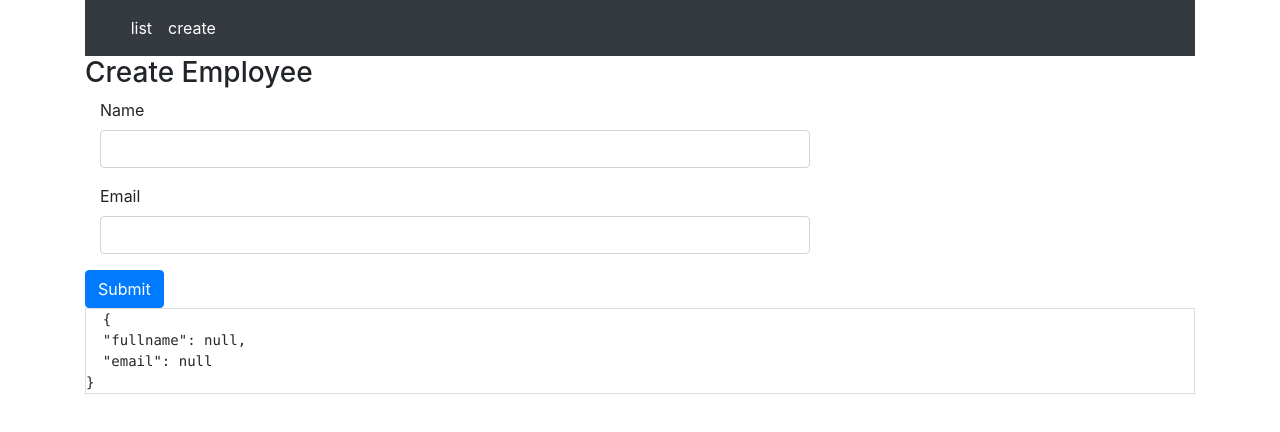
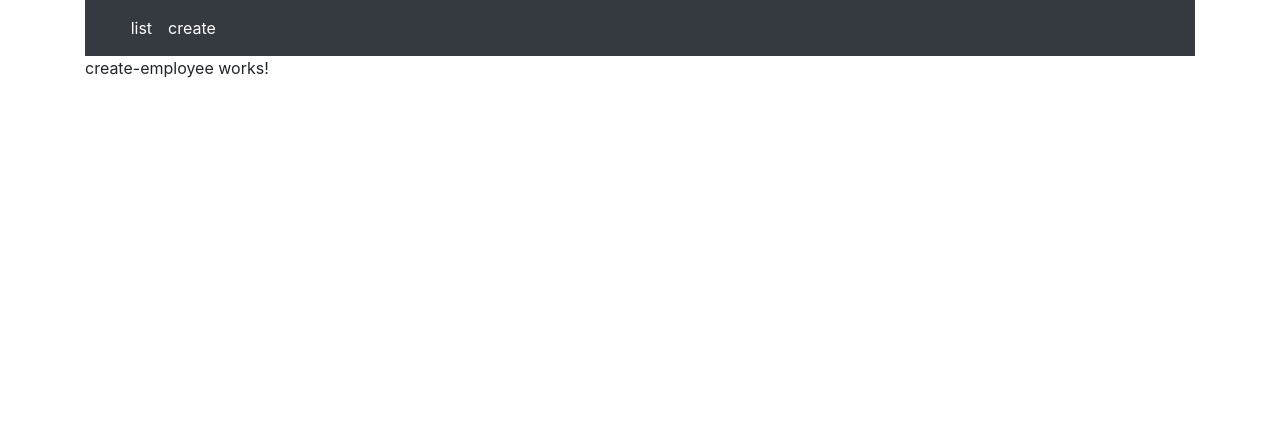
Before and after one commit to kprabhanew/Angular6, an Angular app: page /create in a window 1280 px wide. Shown: the top 432 px of the page. Built offline with nearby package versions, Linux system fonts and the light colour scheme.

Commit message:
Angular Reactive Form Beginers - Lession 4

```diff
--- a/src/app/app.module.ts
+++ b/src/app/app.module.ts
@@ -1,6 +1,5 @@
 import { BrowserModule } from '@angular/platform-browser';
 import { NgModule } from '@angular/core';
-import {ReactiveFormsModule} from '@angular/forms'
 
 import { AppRoutingModule } from './app-routing.module';
 import { AppComponent } from './app.component';
@@ -15,8 +14,7 @@ import { ListEmployeesComponent } from './employee/list-employees.component';
   ],
   imports: [
     BrowserModule,
-    AppRoutingModule,
-    ReactiveFormsModule
+    AppRoutingModule
   ],
   providers: [],
   bootstrap: [AppComponent]
--- a/src/app/employee/create-employee.component.html
+++ b/src/app/employee/create-employee.component.html
@@ -1,28 +1,3 @@
-<form class="form-horizontal" [formGroup]="employeeForm" (ngSubmit) = "onSubmit()">
-  <div class="panel panel-primary">
-    <div class="panel-heading">
-      <h3 class="panel-title">Create Employee</h3>
-    </div>
-    <div class="panel-body">
-      <div class="form-group">
-        <label class="col-sm-2 control-label" for="fullname">Name</label>
-        <div class="col-sm-8">
-          <input id="fullname" formControlName="fullname" type="text" class="form-control"/>
-        </div>
-      </div>
-      <div class="form-group">
-        <label class="col-sm-2 control-label" for="email">Email</label>
-        <div class="col-sm-8">
-          <input id="email" type="text" formControlName="email" class="form-control"/>
-        </div>
-      </div>
-    </div>
-    <div class="panel-footer">
-      <button type="submit" class="btn btn-primary">Submit</button>
-    </div>
-
-  </div>
-</form>
-<pre style="border:1px solid #dedede">
-  {{this.employeeForm.value | json}}
-</pre>
+<p>
+  create-employee works!
+</p>
--- a/src/app/employee/create-employee.component.ts
+++ b/src/app/employee/create-employee.component.ts
@@ -1,5 +1,4 @@
 import { Component, OnInit } from '@angular/core';
-import { FormGroup, FormControl } from '@angular/forms'
 
 @Component({
   selector: 'app-create-employee',
@@ -7,18 +6,10 @@ import { FormGroup, FormControl } from '@angular/forms'
   styleUrls: ['./create-employee.component.css']
 })
 export class CreateEmployeeComponent implements OnInit {
-  employeeForm: FormGroup;
 
   constructor() { }
 
   ngOnInit() {
-    this.employeeForm = new FormGroup({
-      "fullname": new FormControl(),
-      "email": new FormControl()
-    })
-  }
-  onSubmit(): void {
-    console.log(this.employeeForm.value)
   }
 
 }
--- a/tslint.json
+++ b/tslint.json
@@ -51,7 +51,7 @@
     "no-use-before-declare": true,
     "no-var-requires": false,
     "object-literal-key-quotes": [
-      false,
+      true,
       "as-needed"
     ],
     "object-literal-sort-keys": false,
```
Also changed, not shown: ReactiveForm_basic.PNG (deleted), 1 other file (tests, documents, lock files or other folders).
